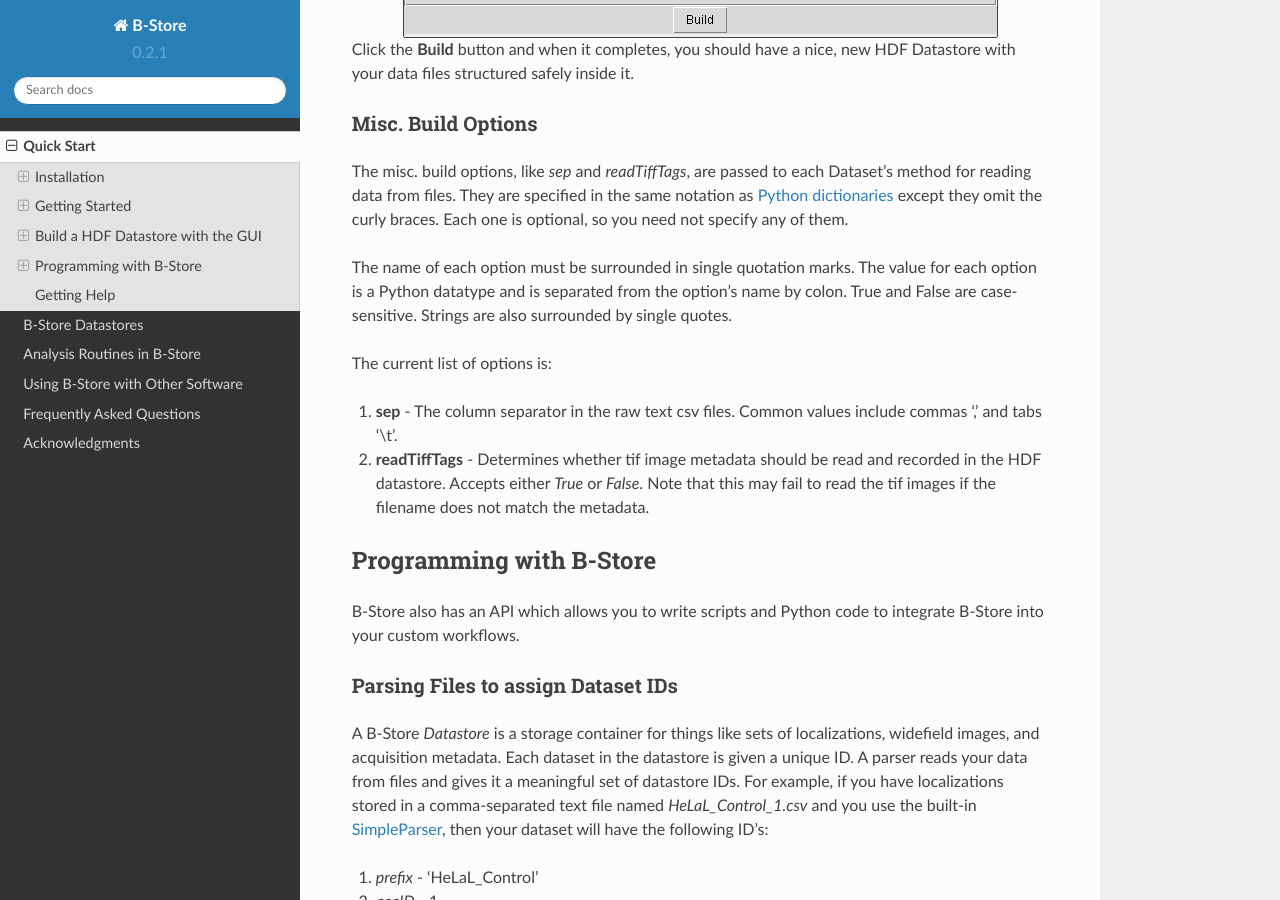
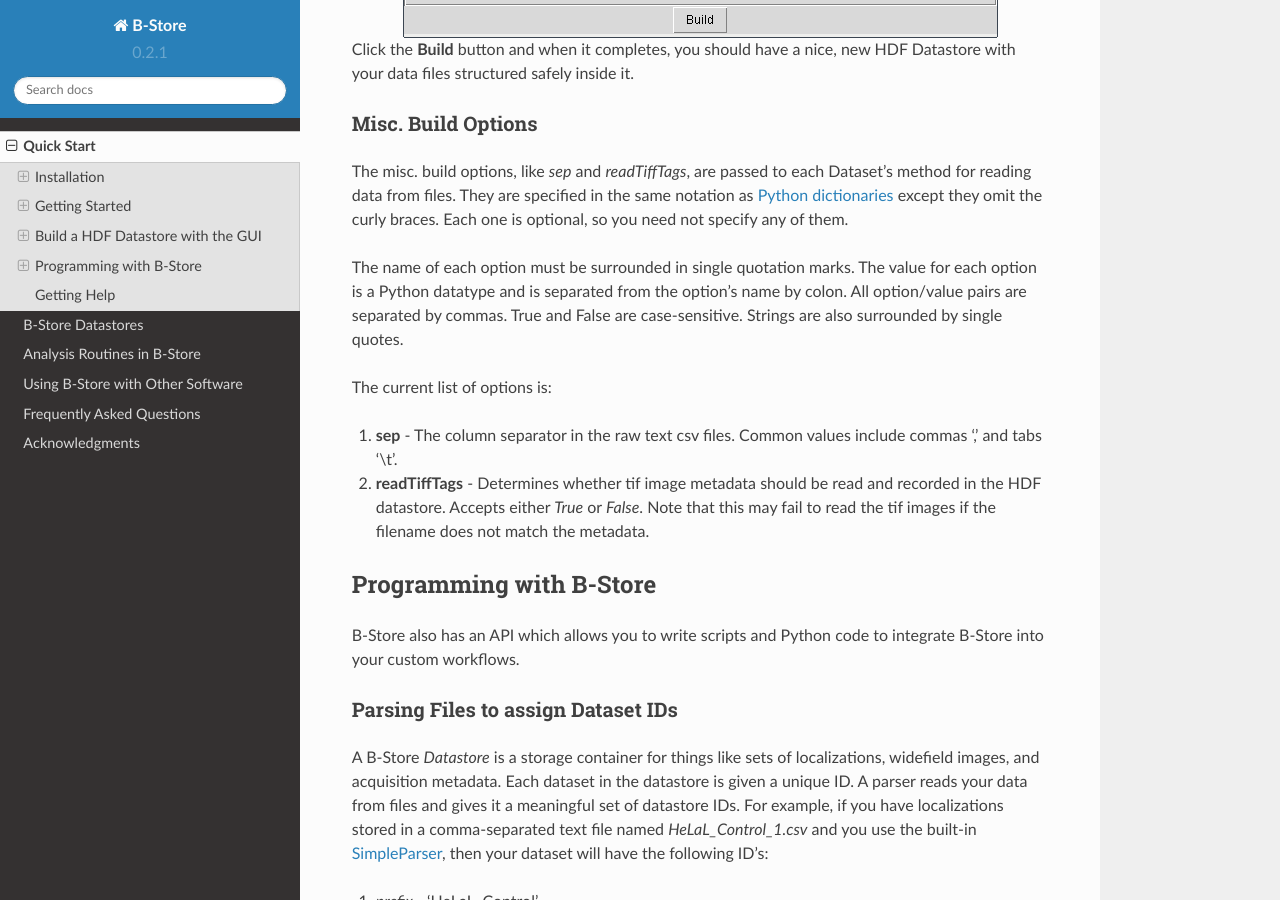
Before and after one commit to kmdouglass/bstore, a Sphinx documentation site: the page built from docs/quickstart.rst, in a window 1280 px wide and 900 px high, scrolled down 4408 px. Built offline with Sphinx 7.4.7 and the Read the Docs theme 2.0.0, drawn with Linux system fonts in a browser that asks for light colours.

Commit message:
Added help docs for misc. build options.

```diff
--- a/docs/quickstart.rst
+++ b/docs/quickstart.rst
@@ -196,8 +196,9 @@
 
 The name of each option must be surrounded in single quotation
 marks. The value for each option is a Python datatype and is separated
-from the option's name by colon. True and False are
-case-sensitive. Strings are also surrounded by single quotes.
+from the option's name by colon. All option/value pairs are separated
+by commas. True and False are case-sensitive. Strings are also
+surrounded by single quotes.
 
 The current list of options is:
 
```
Also changed, not shown: 1 other file.
